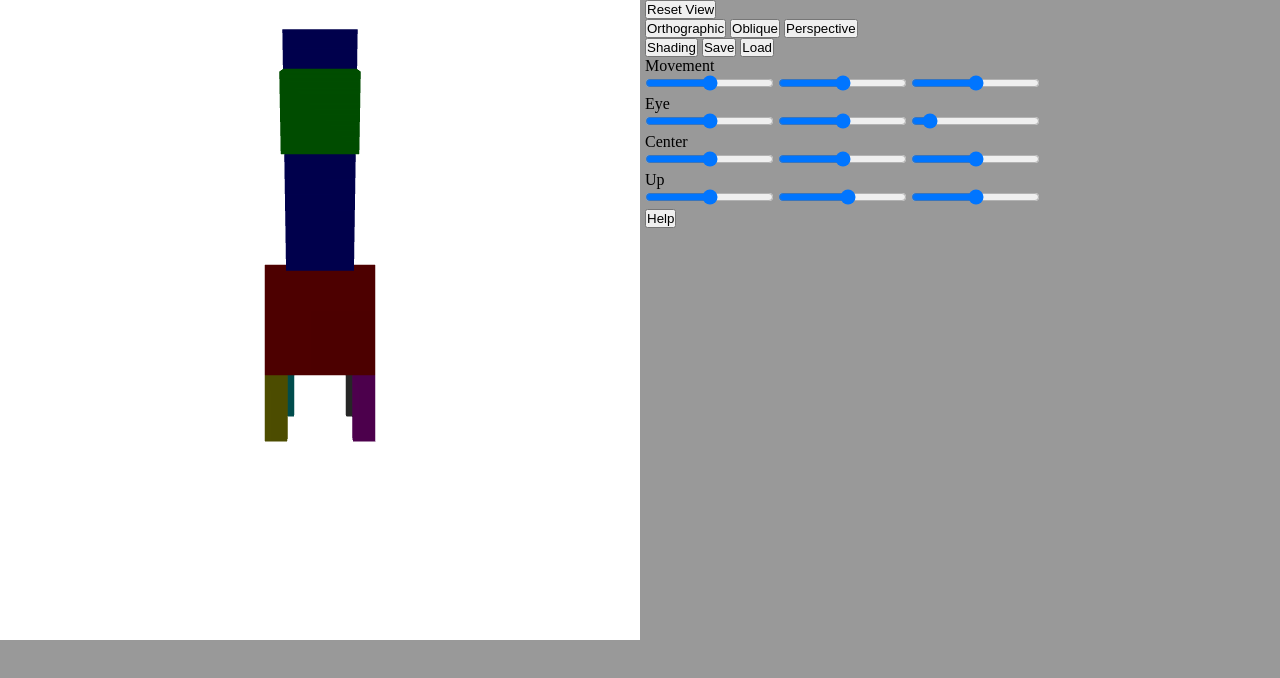
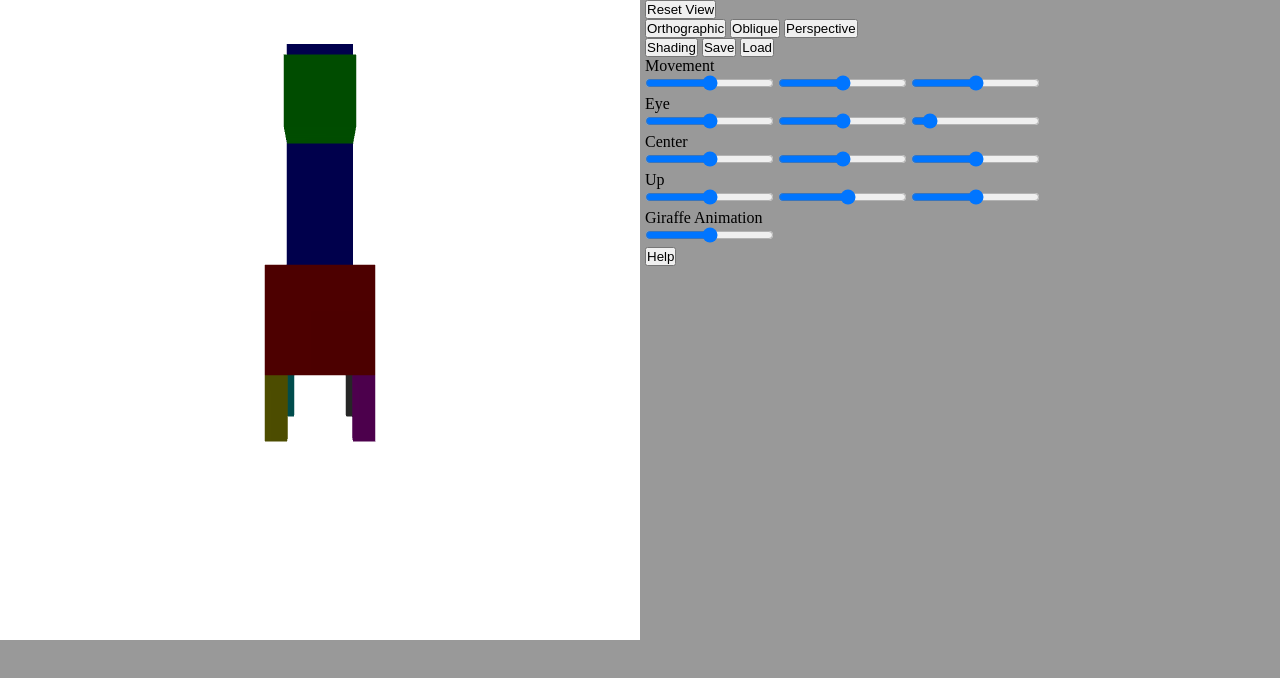
Before and after one commit to stefanusgusega/grafkom-project-3, a website with bundled scripts: page public/index.html in a window 1280 px wide. Built offline with nearby package versions, Linux system fonts and the light colour scheme.

Commit message:
[FIX] lcrs update transform

```diff
--- a/public/index.html
+++ b/public/index.html
@@ -115,6 +115,12 @@
                 <input type="range" min="-10" max="10" value="0" class="slider" id="upz">
             </div>
             <div>
+                <div>
+                    <label>Giraffe Animation</label>
+                </div>
+                <input type="range" min="-20" max="20" value="0" class="slider" id="giraffeRot">
+            </div>
+            <div>
                 <button onclick="help()">Help</button>
                 <textarea readonly id="helpText" style="display:none">
 Ini Help
--- a/public/static/js/webgl/init.mjs
+++ b/public/static/js/webgl/init.mjs
@@ -1,7 +1,7 @@
 import {initShaders} from './utils/initShaders.mjs';
 import {transpose, inverse, translationTranspos, matIdentity, matLookAt, matPerspective, matOblique, matOrtho, matmul, degToRad, arrToMat, flatten2D} from './utils/util.mjs';
 import {render} from './render.mjs';
-import {YogasRenderer} from './renderer/dog.mjs'
+import {GiraffesRenderer} from './renderer/giraffe.mjs'
 
 export function init(master) {
     master.canvas = document.getElementById('glCanvas');
@@ -53,7 +53,7 @@ export function init(master) {
 	master.gl.uniformMatrix4fv(master.matViewUniformLocation, false, viewMatrix);
     master.gl.uniformMatrix4fv(master.matProjUniformLocation, false, projMatrix);
     master.gl.uniformMatrix4fv(master.matNormLocation, false, normMatrix);
-    master.renderer['yoga'] = new YogasRenderer(master);
+    master.renderer['giraffe'] = new GiraffesRenderer(master);
 
     events(master);
     render(master);
@@ -115,6 +115,10 @@ function events(master) {
         'y': document.getElementById('upy'),
         'z': document.getElementById('upz')
     }
+    const animation = {
+        'giraffe': document.getElementById('giraffeRot'),
+    }
+
     const resetButton = document.getElementById('reset');
     const orthoButton = document.getElementById('ortho');
     const obliqueButton = document.getElementById('oblique');
@@ -193,6 +197,14 @@ function events(master) {
         render(master);
     }
 
+    animation['giraffe'].oninput = function() {
+        const val = parseInt(animation['giraffe'].value);
+        master.giraffe.rotation = val;
+        master.giraffe.updateAnimation();
+        master.giraffe.updateTransform();
+        render(master);
+    };
+
     shadeButoon.addEventListener("click", function(){
         const value_shadeButoon = document.getElementById('shade').value;
         if(value_shadeButoon == "On"){
@@ -245,4 +257,6 @@ function events(master) {
         updateProj(master)
         render(master)
     })
+
+
 }
--- a/public/static/js/webgl/master.mjs
+++ b/public/static/js/webgl/master.mjs
@@ -1,4 +1,4 @@
-import {Yoga} from './model/integrated/dog.mjs';
+import {Giraffe} from './model/integrated/giraffe.mjs';
 
 export class Master {
     constructor() {
@@ -21,7 +21,7 @@ export class Master {
         this.movement = [0, 0, 0];
         this.cameraRotation = [0, 0, 0];
 
-        this.yoga = new Yoga();
+        this.giraffe = new Giraffe();
         this.renderer = {}
 
         this.matWorldUniformLocation;
--- a/public/static/js/webgl/model/integrated/dog.mjs
+++ b/public/static/js/webgl/model/integrated/giraffe.mjs
@@ -2,10 +2,9 @@ import {defCube, color, changeColor, indicesCube} from './../base/cube.mjs';
 import {rotateMat, translateMat, scaleMat, matmul, matIdentityMat, transformBlock, changeBlockColor, scaleBlock, flatten2D, translateBlock, rotateBlock, vertToMatrix, matIdentity} from './../../utils/util.mjs';
 import {Node} from './../node.mjs';
 
-export class Yoga {
+export class Giraffe {
     constructor() {
         this.center = [0, 0, 0];
-
         this.buildSkeleton()
     }
 
@@ -78,7 +77,10 @@ export class Yoga {
             'leg-back-right': this.centers['leg-back-right'],
         }
 
+        this.rotation = 0;
+
         this.createTree()
+        this.updateAnimation();
         this.updateTransform();
     }
 
@@ -93,19 +95,16 @@ export class Yoga {
         this.root.left.right.right = skeletonNodes['leg-front-right']
         this.root.left.right.right.right = skeletonNodes['leg-back-left']
         this.root.left.right.right.right.right = skeletonNodes['leg-back-right']
-        console.log(this.root)
-
-        this.root.left.transform = rotateMat(20, 0, 0, this.root.left.jointPoint[0], this.root.left.jointPoint[1], this.root.left.jointPoint[2])
     }
 
     updateTransform(node=this.root) {
         node.render['vertices'] = transformBlock(node.defVertices, node.transform);
         if (node.left) {
-            node.left.transform = matmul(node.left.transform, node.transform);
+            node.left.transform = matmul(node.left.baseTransform, node.transform);
             node.left.render['vertices'] = transformBlock(node.left.defVertices, node.left.transform);
             var siblingNode = node.left.right;
             while (siblingNode) {
-                siblingNode.transform = matmul(siblingNode.transform, node.transform);
+                siblingNode.transform = matmul(siblingNode.baseTransform, node.transform);
                 siblingNode.render['vertices'] = transformBlock(siblingNode.defVertices, siblingNode.transform);
                 if (siblingNode.left) {
                     this.updateTransform(siblingNode.left);
@@ -115,4 +114,12 @@ export class Yoga {
             this.updateTransform(node.left);
         }
     }
+
+    updateAnimation() {
+        this.root.left.baseTransform = rotateMat(this.rotation, 0, 0, this.root.left.jointPoint[0], this.root.left.jointPoint[1], this.root.left.jointPoint[2])
+        this.root.left.right.baseTransform = rotateMat(-this.rotation, 0, 0, this.root.left.right.jointPoint[0], this.root.left.right.jointPoint[1], this.root.left.right.jointPoint[2])
+        this.root.left.right.right.baseTransform = rotateMat(-this.rotation, 0, 0, this.root.left.right.right.jointPoint[0], this.root.left.right.right.jointPoint[1], this.root.left.right.right.jointPoint[2])
+        this.root.left.right.right.right.baseTransform = rotateMat(this.rotation, 0, 0, this.root.left.right.right.right.jointPoint[0], this.root.left.right.right.right.jointPoint[1], this.root.left.right.right.right.jointPoint[2])
+        this.root.left.right.right.right.right.baseTransform = rotateMat(this.rotation, 0, 0, this.root.left.right.right.right.right.jointPoint[0], this.root.left.right.right.right.right.jointPoint[1], this.root.left.right.right.right.right.jointPoint[2])
+    }
 }
--- a/public/static/js/webgl/model/node.mjs
+++ b/public/static/js/webgl/model/node.mjs
@@ -1,3 +1,6 @@
+import {matIdentityMat} from './../utils/util.mjs';
+
+
 export class Node {
     constructor(transform, jointPoint, center, vertices, indices, color, left, right, name) {
         this.name = name;
@@ -5,6 +8,7 @@ export class Node {
         this.left = left;
         this.right = right;
         this.center = center;
+        this.baseTransform = matIdentityMat();
         this.transform = transform;
         this.jointPoint = jointPoint;
         this.defVertices = vertices;
--- a/public/static/js/webgl/render.mjs
+++ b/public/static/js/webgl/render.mjs
@@ -1,4 +1,4 @@
 export function render(master) {
     master.gl.clear(master.gl.COLOR_BUFFER_BIT || master.gl.DEPTH_BUFFER_BIT);
-    master.renderer['yoga'].render();
+    master.renderer['giraffe'].render();
 }
--- a/public/static/js/webgl/renderer/dog.mjs
+++ b/public/static/js/webgl/renderer/giraffe.mjs
@@ -1,10 +1,10 @@
-export class YogasRenderer {
+export class GiraffesRenderer {
     constructor(master) {
         this.master = master;
         this.vertex = master.gl.createBuffer();
         this.color = master.gl.createBuffer();
         this.indices = master.gl.createBuffer();
-        this.root = master.yoga.root;
+        this.root = master.giraffe.root;
     }
 
     render(node=this.root) {
```
